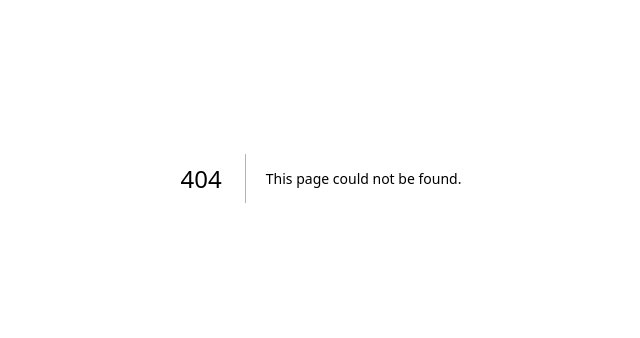
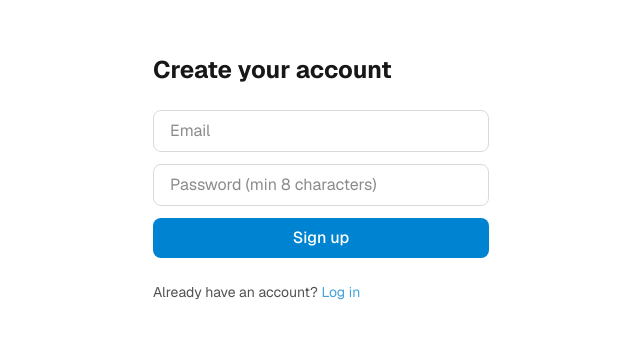
Before and after one commit to ZaXSeT/GlobalWeatherPrediction, a Next.js app: page /register in a window 1280 px wide. Before the commit this address had no page. Shown: the part 222-560 px from the top of the page, without its empty margins (319-959 px from the left). Built offline with nearby package versions, Linux system fonts and the light colour scheme.

Commit message:
feat(auth): login and register pages with CSRF-aware client

```diff
--- /dev/null
+++ b/src/app/(auth)/login/page.tsx
@@ -0,0 +1,69 @@
+"use client";
+
+import { useState } from "react";
+import { useRouter } from "next/navigation";
+import Link from "next/link";
+import { apiMutate } from "@/lib/client/api";
+
+export default function LoginPage() {
+  const router = useRouter();
+  const [email, setEmail] = useState("");
+  const [password, setPassword] = useState("");
+  const [error, setError] = useState<string | null>(null);
+  const [loading, setLoading] = useState(false);
+
+  async function submit(e: React.FormEvent) {
+    e.preventDefault();
+    setLoading(true);
+    setError(null);
+    const res = await apiMutate<{ error?: string }>("/api/auth/login", "POST", { email, password });
+    setLoading(false);
+    if (res.ok) {
+      router.push("/dashboard");
+      router.refresh();
+    } else {
+      // Show the server's generic message (SR-15) — never distinguishes the cause.
+      setError(res.data?.error ?? "Login failed.");
+    }
+  }
+
+  return (
+    <main className="mx-auto flex w-full max-w-sm flex-1 flex-col justify-center gap-6 px-6 py-12">
+      <h1 className="text-2xl font-bold">Log in</h1>
+      <form onSubmit={submit} className="flex flex-col gap-3">
+        <input
+          type="email"
+          required
+          value={email}
+          onChange={(e) => setEmail(e.target.value)}
+          placeholder="Email"
+          autoComplete="email"
+          className="rounded-lg border border-black/15 bg-transparent px-4 py-2 outline-none focus:border-sky-500 dark:border-white/20"
+        />
+        <input
+          type="password"
+          required
+          value={password}
+          onChange={(e) => setPassword(e.target.value)}
+          placeholder="Password"
+          autoComplete="current-password"
+          className="rounded-lg border border-black/15 bg-transparent px-4 py-2 outline-none focus:border-sky-500 dark:border-white/20"
+        />
+        {error && <p className="text-sm text-red-600 dark:text-red-400">{error}</p>}
+        <button
+          type="submit"
+          disabled={loading}
+          className="rounded-lg bg-sky-600 px-4 py-2 font-medium text-white hover:bg-sky-700 disabled:opacity-50"
+        >
+          {loading ? "…" : "Log in"}
+        </button>
+      </form>
+      <p className="text-sm opacity-75">
+        No account?{" "}
+        <Link href="/register" className="text-sky-600 hover:underline dark:text-sky-400">
+          Sign up
+        </Link>
+      </p>
+    </main>
+  );
+}
--- /dev/null
+++ b/src/app/(auth)/register/page.tsx
@@ -0,0 +1,71 @@
+"use client";
+
+import { useState } from "react";
+import { useRouter } from "next/navigation";
+import Link from "next/link";
+import { apiMutate } from "@/lib/client/api";
+
+export default function RegisterPage() {
+  const router = useRouter();
+  const [email, setEmail] = useState("");
+  const [password, setPassword] = useState("");
+  const [error, setError] = useState<string | null>(null);
+  const [loading, setLoading] = useState(false);
+
+  async function submit(e: React.FormEvent) {
+    e.preventDefault();
+    setLoading(true);
+    setError(null);
+    const res = await apiMutate<{ error?: string }>("/api/auth/register", "POST", {
+      email,
+      password,
+    });
+    setLoading(false);
+    if (res.ok) {
+      router.push("/login");
+    } else {
+      setError(res.data?.error ?? "Registration failed.");
+    }
+  }
+
+  return (
+    <main className="mx-auto flex w-full max-w-sm flex-1 flex-col justify-center gap-6 px-6 py-12">
+      <h1 className="text-2xl font-bold">Create your account</h1>
+      <form onSubmit={submit} className="flex flex-col gap-3">
+        <input
+          type="email"
+          required
+          value={email}
+          onChange={(e) => setEmail(e.target.value)}
+          placeholder="Email"
+          autoComplete="email"
+          className="rounded-lg border border-black/15 bg-transparent px-4 py-2 outline-none focus:border-sky-500 dark:border-white/20"
+        />
+        <input
+          type="password"
+          required
+          minLength={8}
+          value={password}
+          onChange={(e) => setPassword(e.target.value)}
+          placeholder="Password (min 8 characters)"
+          autoComplete="new-password"
+          className="rounded-lg border border-black/15 bg-transparent px-4 py-2 outline-none focus:border-sky-500 dark:border-white/20"
+        />
+        {error && <p className="text-sm text-red-600 dark:text-red-400">{error}</p>}
+        <button
+          type="submit"
+          disabled={loading}
+          className="rounded-lg bg-sky-600 px-4 py-2 font-medium text-white hover:bg-sky-700 disabled:opacity-50"
+        >
+          {loading ? "…" : "Sign up"}
+        </button>
+      </form>
+      <p className="text-sm opacity-75">
+        Already have an account?{" "}
+        <Link href="/login" className="text-sky-600 hover:underline dark:text-sky-400">
+          Log in
+        </Link>
+      </p>
+    </main>
+  );
+}
--- /dev/null
+++ b/src/lib/client/api.ts
@@ -0,0 +1,59 @@
+// SECURITY — CSRF token propagation from the browser [SR-12, client half]
+// Risk: State-changing requests must carry the CSRF token, or the server (correctly)
+//       rejects them; getting this wrong client-side breaks every mutation.
+// How:  We read the readable `csrf` cookie and echo it in the X-CSRF-Token header on
+//       every mutating request. If the cookie is missing we first call GET
+//       /api/auth/me, which sets it (the bootstrap). All requests use same-origin
+//       credentials so the httpOnly session cookie is sent automatically — and note
+//       we NEVER read the session cookie from JS (it's httpOnly, SR-6).
+// Why:  This is the browser half of the double-submit CSRF defense whose server half
+//       lives in src/lib/auth/csrf.ts.
+
+export interface ApiResponse<T> {
+  ok: boolean;
+  status: number;
+  data: T | null;
+}
+
+export function readCookie(name: string): string | null {
+  const match = document.cookie.match(new RegExp("(?:^|; )" + name + "=([^;]*)"));
+  return match ? decodeURIComponent(match[1]) : null;
+}
+
+async function ensureCsrfToken(): Promise<string | null> {
+  let token = readCookie("csrf");
+  if (!token) {
+    await fetch("/api/auth/me", { credentials: "same-origin" });
+    token = readCookie("csrf");
+  }
+  return token;
+}
+
+async function parseJson<T>(res: Response): Promise<T | null> {
+  return res.headers.get("content-type")?.includes("application/json")
+    ? ((await res.json()) as T)
+    : null;
+}
+
+export async function apiGet<T>(path: string): Promise<ApiResponse<T>> {
+  const res = await fetch(path, { credentials: "same-origin" });
+  return { ok: res.ok, status: res.status, data: await parseJson<T>(res) };
+}
+
+export async function apiMutate<T>(
+  path: string,
+  method: "POST" | "PUT" | "DELETE",
+  body?: unknown,
+): Promise<ApiResponse<T>> {
+  const csrf = await ensureCsrfToken();
+  const res = await fetch(path, {
+    method,
+    credentials: "same-origin",
+    headers: {
+      "content-type": "application/json",
+      ...(csrf ? { "x-csrf-token": csrf } : {}),
+    },
+    body: body !== undefined ? JSON.stringify(body) : undefined,
+  });
+  return { ok: res.ok, status: res.status, data: await parseJson<T>(res) };
+}
```
